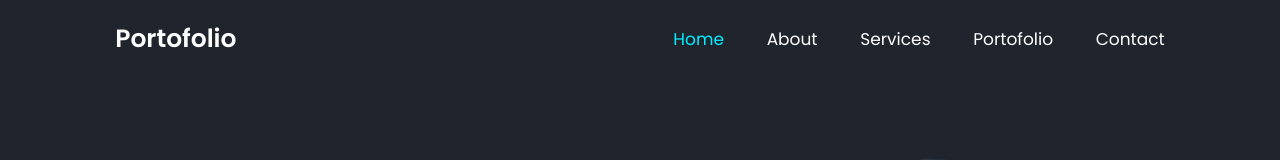
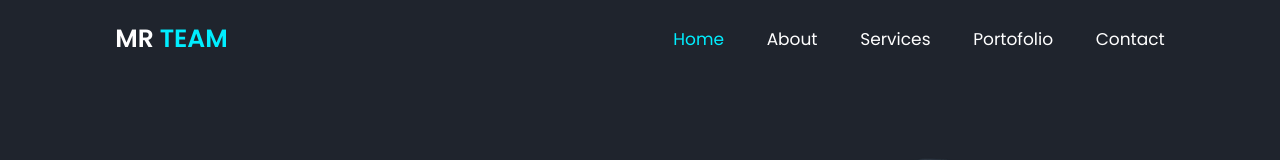
Before and after one commit to muammar-rel/UI-UX-Portofolio, a plain HTML site: page index.html in a window 1280 px wide. Shown: the top 160 px of the page. Drawn offline with nearby package versions, Linux system fonts and the light colour scheme.

Commit message:
upload img about

```diff
--- a/index.html
+++ b/index.html
@@ -19,7 +19,7 @@
   <body>
     <!-- header design -->
     <header class="header">
-      <a href="#" class="logo">Portofolio</a>
+      <a href="#" class="logo">MR <span>TEAM</span></a>
       <i class="bx bx-menu" id="menu-icon"></i>
 
       <nav class="navbar">
```
